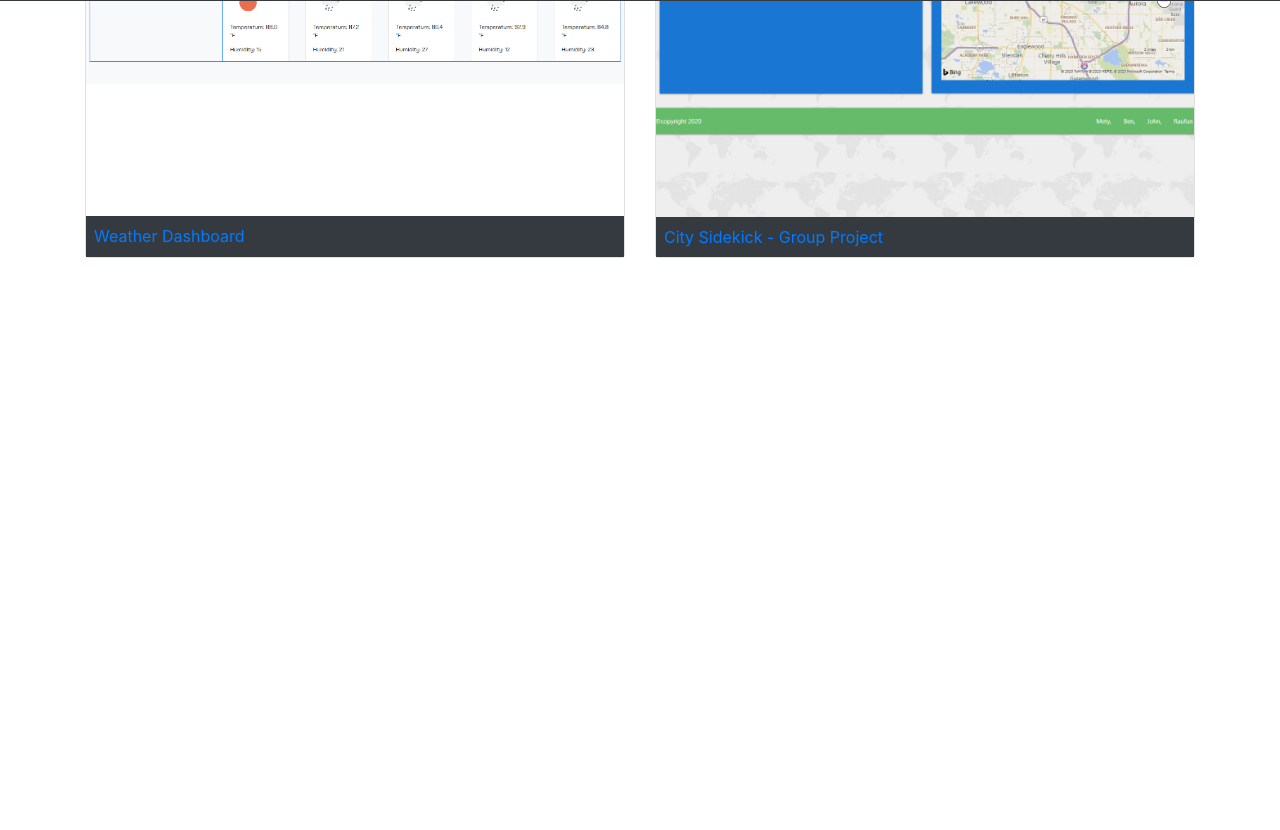
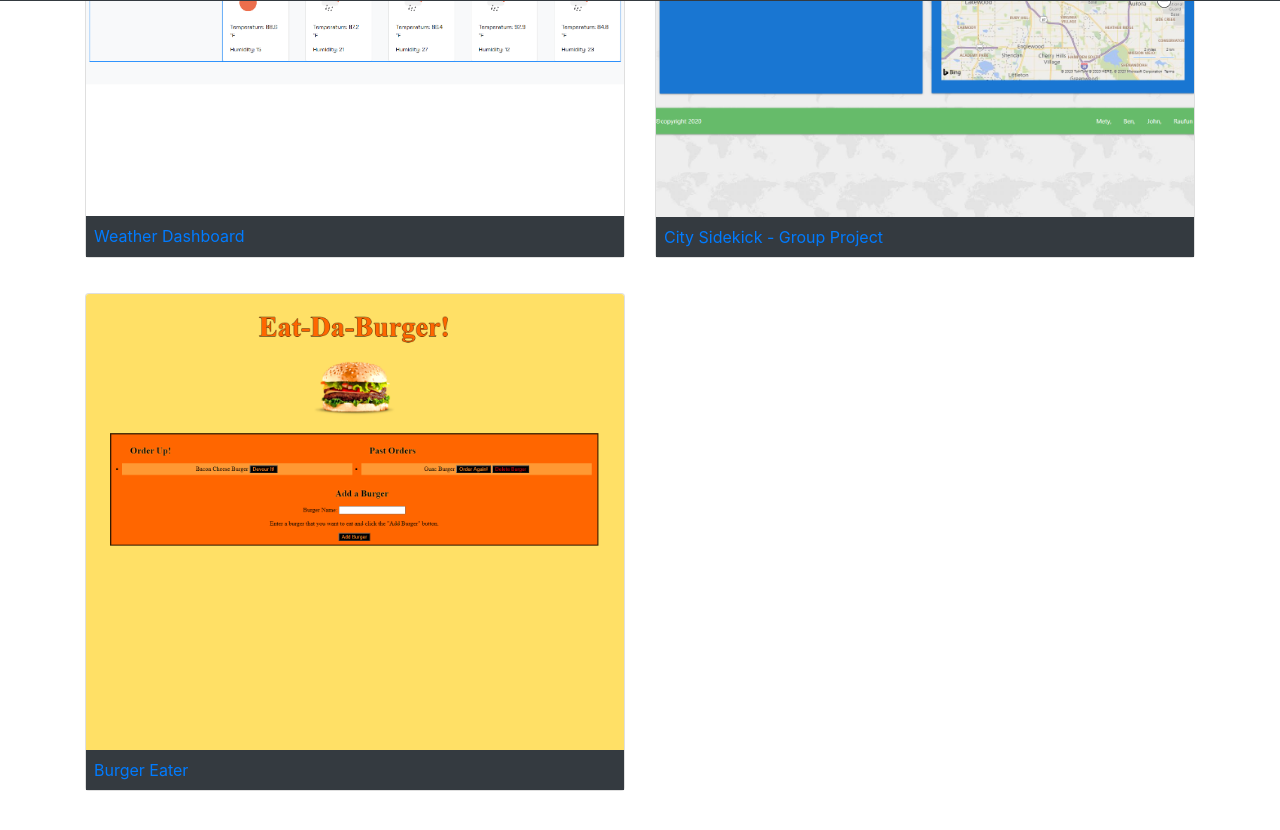
Before and after one commit to BenSGar92/Ben-Gardner-Portfolio, a plain HTML site: page portfolio.html in a window 1280 px wide. Shown: the part 799-1629 px from the top of the page. Before the commit the page ends 1188 px from the top, so only its background shows below. Drawn offline with nearby package versions, Linux system fonts and the light colour scheme.

Commit message:
added another app to portfolio

```diff
--- a/portfolio.html
+++ b/portfolio.html
@@ -90,6 +90,21 @@
             </div>
           </div>
         </div>
+
+        <div class="row" style="padding-bottom: 35px;">
+          <div class="d-flex justify-content-center col-sm-12 col-md-12 col-lg-6">
+            <div class="card" style="max-width: 40rem;">
+
+                <!-- Card image -->
+                <a href="https://stark-island-93829.herokuapp.com/" target="_blank"><img class="card-img-top" src="Assets/Images/burger-eater.png" alt="Card image cap"></a>
+
+                <!-- Card content -->
+                <div class="card-body text-primary bg-dark rgba-black-light p-2">
+                  Burger Eater
+              </div>
+            </div>
+          </div>
+        </div>
       </div>
 
 
```
Also changed, not shown: Assets/Images/burger-eater.png (added).
